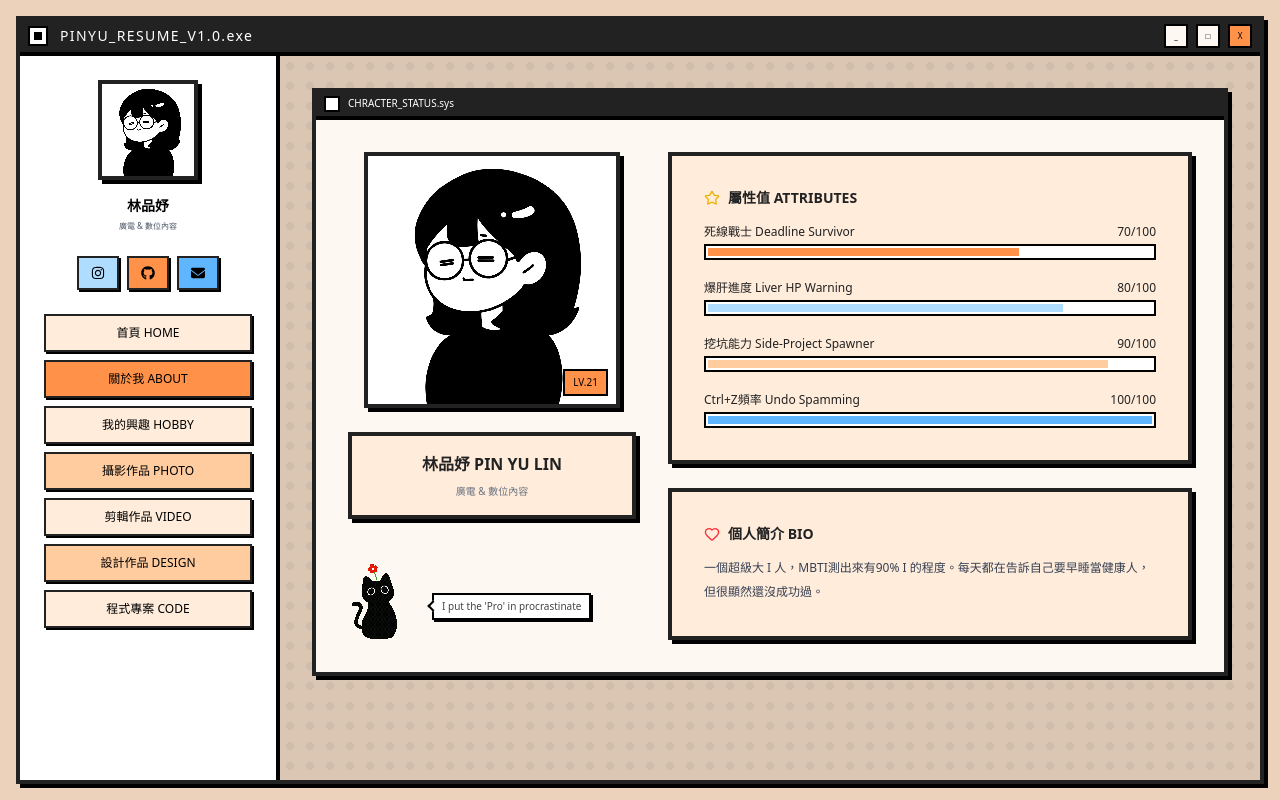
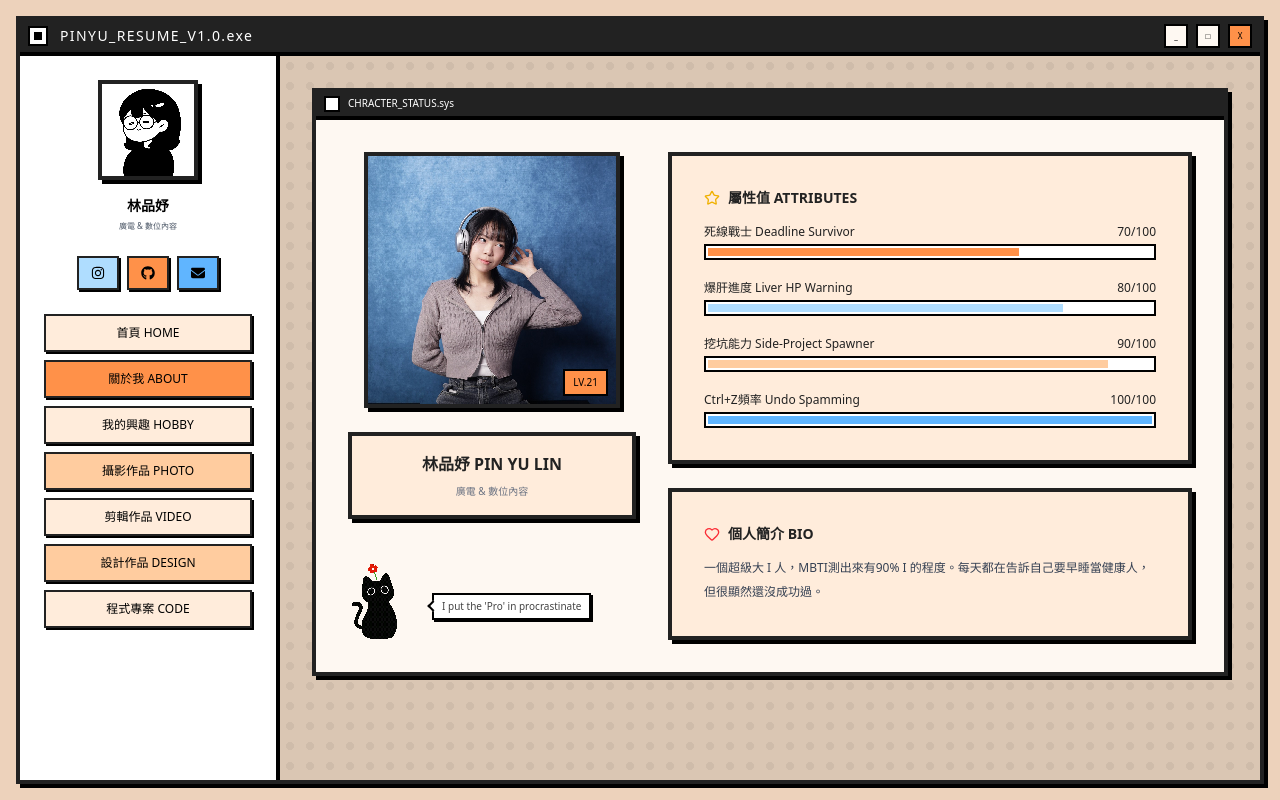
Before and after one commit to wrrrswrr/1142_Web_112405025_Hw1, a Next.js app: page /about in a window 1280 px wide. Built offline with nearby package versions, Linux system fonts and the light colour scheme.

Commit message:
加個照片

```diff
--- a/app/about/page.tsx
+++ b/app/about/page.tsx
@@ -31,7 +31,7 @@ export default function About() {
           <div className="w-full lg:w-72 flex flex-col items-center gap-6">
           {/* 頭像區域 */}
           <div className="retro-window w-48 h-48 md:w-64 md:h-64 relative overflow-hidden">
-            <img src="/me.jpg" alt="me" className="w-full h-full object-cover"/>
+            <img src="/photo.jpg" alt="photo" className="w-full h-full object-cover"/>
             <div className="absolute bottom-2 right-2 bg-[#FF9149] border-2 border-black px-2 py-1 text-[10px] text-black">LV.21</div>
           </div>
             {/* 基本資訊 */}
```
Also changed, not shown: public/photo.jpg (added).
